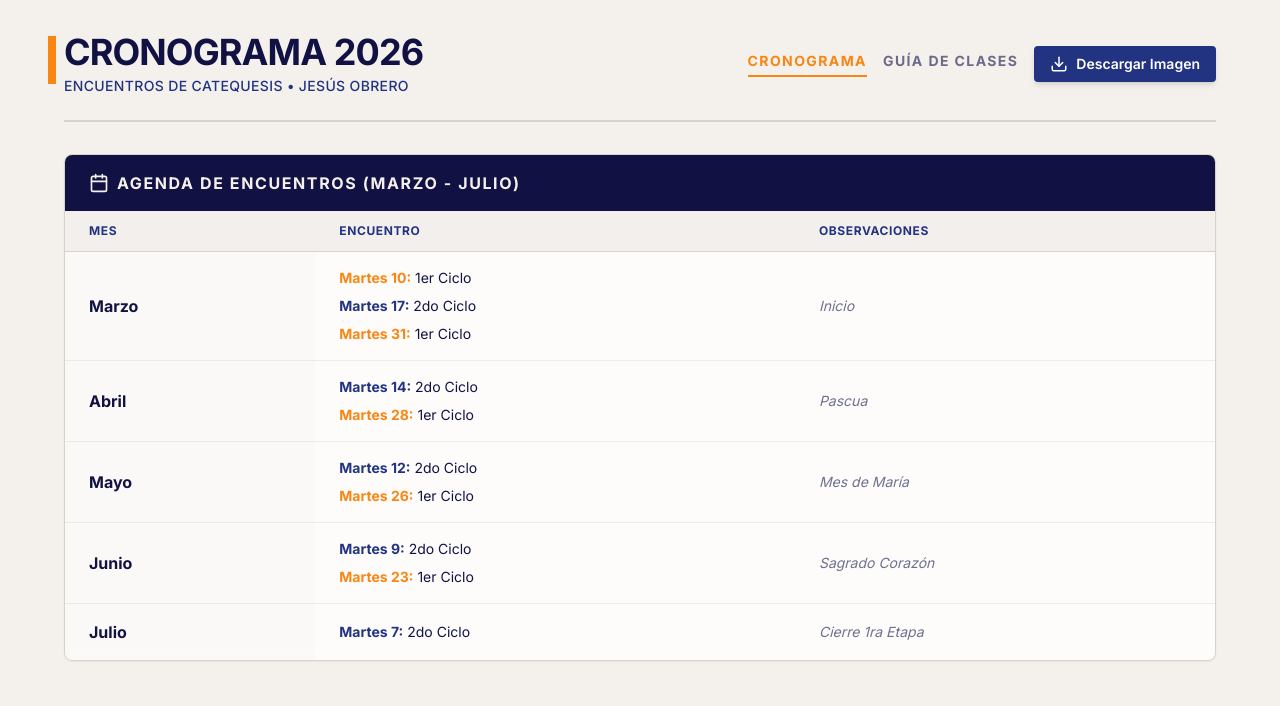
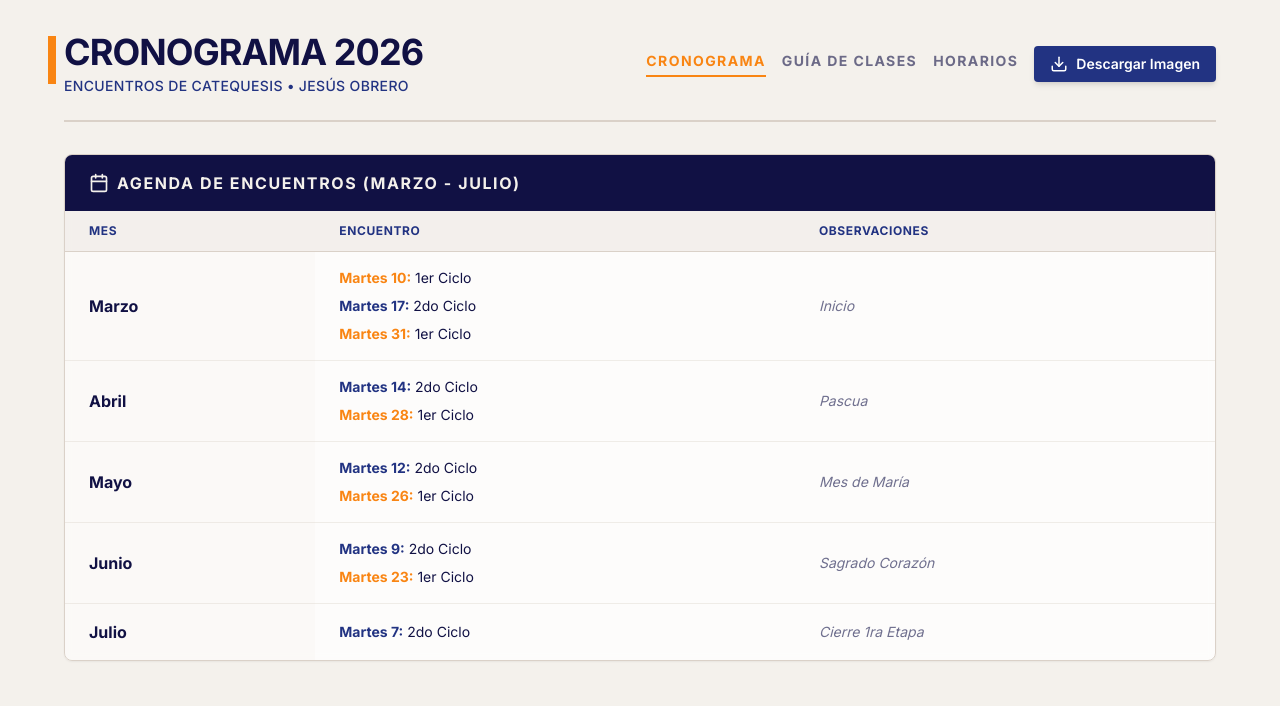
Before and after one commit to profefrancocattani/encuentros-primaria, a plain HTML site: page index.html in a window 1280 px wide. Shown: the top 706 px of the page. Drawn offline with nearby package versions, Linux system fonts and the light colour scheme.

```diff
--- a/index.html
+++ b/index.html
@@ -62,6 +62,7 @@
                 <nav class="flex gap-4 mb-2 md:mb-0">
                     <a href="index.html" class="text-sm font-bold uppercase tracking-widest text-habanero border-b-2 border-habanero pb-1">Cronograma</a>
                     <a href="guia-de-clases.html" class="text-sm font-bold uppercase tracking-widest text-deadly/60 hover:text-deadly transition pb-1">Guía de Clases</a>
+                    <a href="horarios-pastoral.html" class="text-sm font-bold uppercase tracking-widest text-deadly/60 hover:text-deadly transition pb-1">Horarios</a>
                 </nav>
                 <div class="flex gap-3" id="action-buttons">
                     <button onclick="downloadImage()" class="bg-space hover:bg-[#1a2661] text-white font-semibold py-2 px-4 rounded shadow-md transition flex items-center gap-2 text-sm">
```
